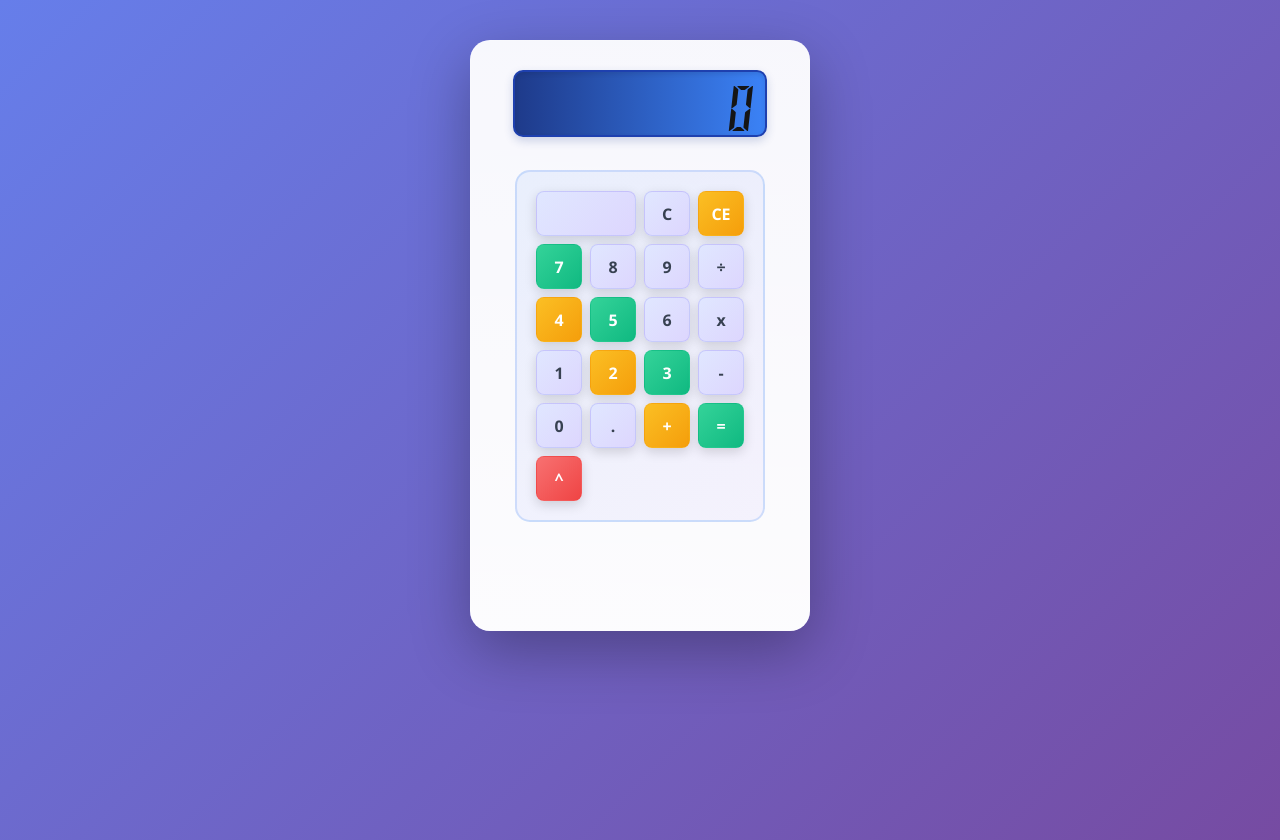
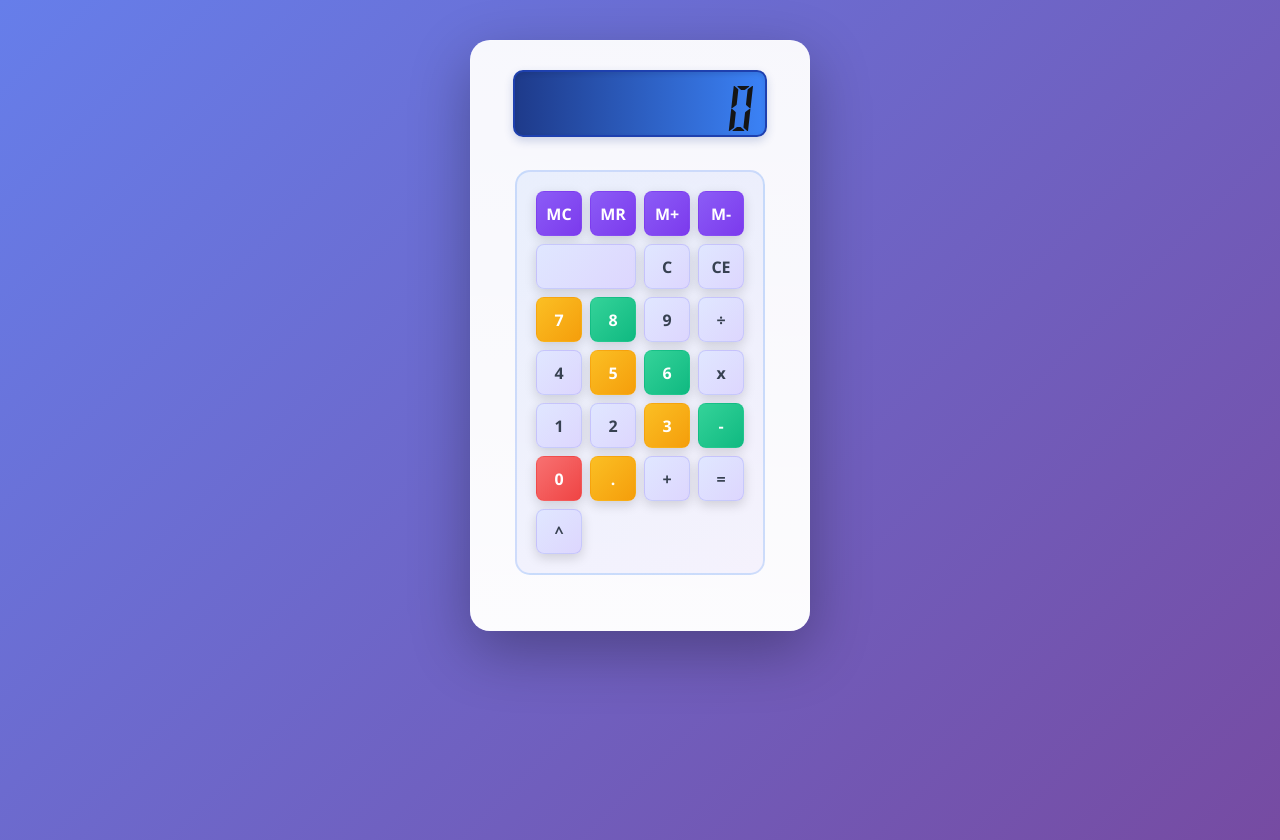
Before and after one commit to Wilcolab/Anythink-Market-ami2pgss, a website: page public/index.html in a window 1280 px wide. Drawn offline with Linux system fonts and the light colour scheme.

Commit message:
added four new buttons along with functions

```diff
--- a/public/client.js
+++ b/public/client.js
@@ -1,6 +1,7 @@
 'use strict';
 
 var value = 0;
+var memory = 0;
 
 var states = {
     "start": 0,
@@ -123,6 +124,39 @@ function signPressed() {
     }
 }
 
+// Memory Functions
+function memoryClear() {
+    memory = 0;
+    updateMemoryIndicator();
+}
+
+function memoryRecall() {
+    setValue(memory);
+    state = states.operand1;
+}
+
+function memoryAdd() {
+    memory += getValue();
+    updateMemoryIndicator();
+}
+
+function memorySubtract() {
+    memory -= getValue();
+    updateMemoryIndicator();
+}
+
+function updateMemoryIndicator() {
+    var memoryIndicator = document.getElementById("memoryIndicator");
+    if (memoryIndicator) {
+        if (memory !== 0) {
+            memoryIndicator.style.display = "block";
+            memoryIndicator.textContent = "M: " + memory;
+        } else {
+            memoryIndicator.style.display = "none";
+        }
+    }
+}
+
 function operationPressed(op) {
     // If the user has entered the second operand and then presses
     // another operator, evaluate a pending exponentiation locally
--- a/public/default.css
+++ b/public/default.css
@@ -188,6 +188,13 @@ BODY {
     max-width: 320px;
 }
 
+.memory-btn {
+    background: linear-gradient(135deg, #8b5cf6, #7c3aed) !important;
+    color: #fff !important;
+    border: 1px solid rgba(124, 58, 237, 0.3) !important;
+    font-size: 0.9em;
+}
+
 .btn {
     font-size: 1em;
     height: 45px;
--- a/public/index.html
+++ b/public/index.html
@@ -11,11 +11,18 @@
         <div id="result"><span class="digit0">0</span></div>
       </div>
 
+      <div id="memoryIndicator" style="display:none; text-align: center; color: #667eea; font-weight: bold; margin: 8px 0; font-size: 14px;"></div>
+
       <div id="loading" style="visibility:hidden"></div>
 
       <div class="box">
         <div class="calculator">
           <div class="calculator-buttons">
+            <button class="btn memory-btn" onClick="memoryClear()">MC</button>
+            <button class="btn memory-btn" onClick="memoryRecall()">MR</button>
+            <button class="btn memory-btn" onClick="memoryAdd()">M+</button>
+            <button class="btn memory-btn" onClick="memorySubtract()">M-</button>
+
             <button class="btn span-2"></button>
             <button class="btn" onClick="clearPressed()">C</button>
             <button class="btn" onClick="clearPressed()">CE</button>
@@ -40,9 +47,8 @@
             <button class="btn" onClick="operationPressed('+')">+</button>
             <button class="btn" onClick="equalPressed()">=</button>
 
-            <!-- TODO: Buttons -->
-             <!-- add a button for a power (or exponential) function -->
-             <button class="btn" onClick="operationPressed('^')">^</button
+            <!-- add a button for a power (or exponential) function -->
+            <button class="btn" onClick="operationPressed('^')">^</button>
           </div>
         </div>
       </div>
```
